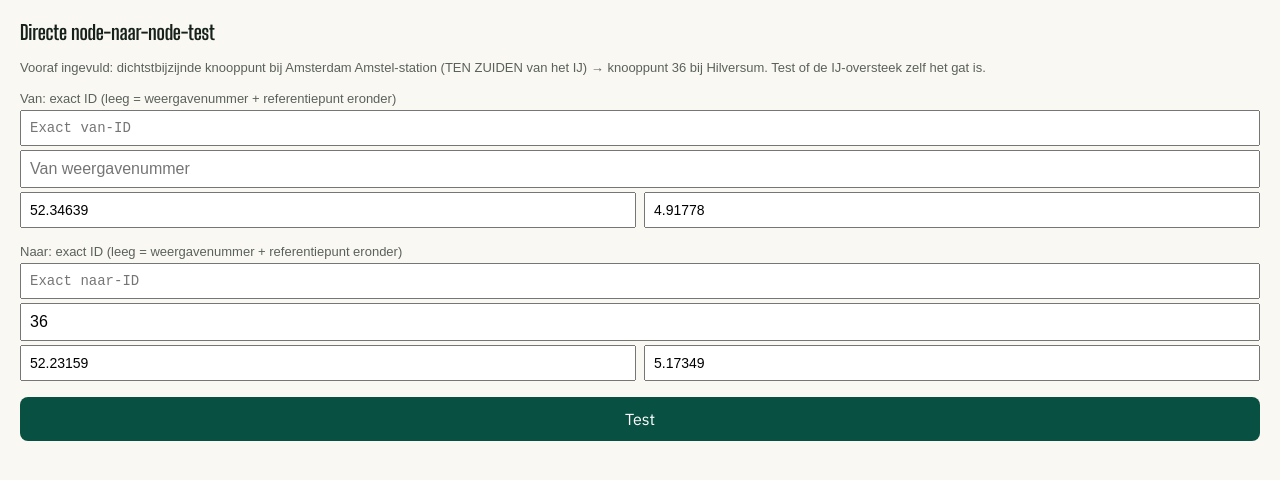
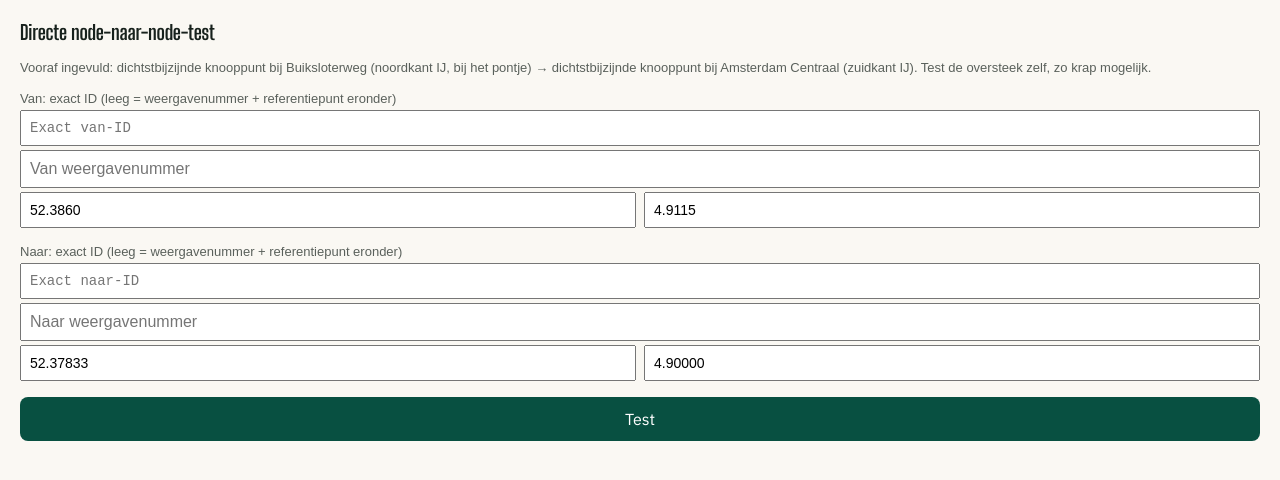
Before and after one commit to stuctech-eng/GoKnoop, a Next.js app: page /debug/direct-route in a window 1280 px wide. Shown: the top 480 px of the page. Built offline with nearby package versions, Linux system fonts and the light colour scheme.

Commit message:
goknoop update — v1.0.199 — 4 sep 2026, 18:22

```diff
--- a/app/debug/direct-route/page.tsx
+++ b/app/debug/direct-route/page.tsx
@@ -33,11 +33,11 @@ export default function DirectRoutePage() {
   const [fromNodeId, setFromNodeId] = useState("");
   const [toNodeId, setToNodeId] = useState("");
   const [fromDisplay, setFromDisplay] = useState(""); // leeg = dichtstbijzijnde knooppunt bij het referentiepunt, ongeacht nummer
-  const [toDisplay, setToDisplay] = useState("36");
-  const [nearFromLat, setNearFromLat] = useState("52.34639"); // Amsterdam Amstel-station, TEN ZUIDEN van het IJ
-  const [nearFromLon, setNearFromLon] = useState("4.91778");
-  const [nearToLat, setNearToLat] = useState("52.23159"); // Hilversum
-  const [nearToLon, setNearToLon] = useState("5.17349");
+  const [toDisplay, setToDisplay] = useState(""); // leeg = dichtstbijzijnde knooppunt bij Amsterdam Centraal
+  const [nearFromLat, setNearFromLat] = useState("52.3860"); // Buiksloterweg, NOORDkant van het IJ, bij het pontje
+  const [nearFromLon, setNearFromLon] = useState("4.9115");
+  const [nearToLat, setNearToLat] = useState("52.37833"); // Amsterdam Centraal, ZUIDkant van het IJ
+  const [nearToLon, setNearToLon] = useState("4.90000");
   const [loading, setLoading] = useState(false);
   const [error, setError] = useState<string | null>(null);
   const [result, setResult] = useState<DirectRouteResult | null>(null);
@@ -83,7 +83,7 @@ export default function DirectRoutePage() {
     <div style={{ padding: 20, fontFamily: "sans-serif" }}>
       <h1 style={{ fontSize: 20, marginBottom: 16 }}>Directe node-naar-node-test</h1>
       <p style={{ fontSize: 13, opacity: 0.7, marginBottom: 16 }}>
-        Vooraf ingevuld: dichtstbijzijnde knooppunt bij Amsterdam Amstel-station (TEN ZUIDEN van het IJ) → knooppunt 36 bij Hilversum. Test of de IJ-oversteek zelf het gat is.
+        Vooraf ingevuld: dichtstbijzijnde knooppunt bij Buiksloterweg (noordkant IJ, bij het pontje) → dichtstbijzijnde knooppunt bij Amsterdam Centraal (zuidkant IJ). Test de oversteek zelf, zo krap mogelijk.
       </p>
 
       <p style={{ fontSize: 13, opacity: 0.7, marginBottom: 4 }}>Van: exact ID (leeg = weergavenummer + referentiepunt eronder)</p>
```
Also changed, not shown: 1 other file (tests, documents, lock files or other folders).
